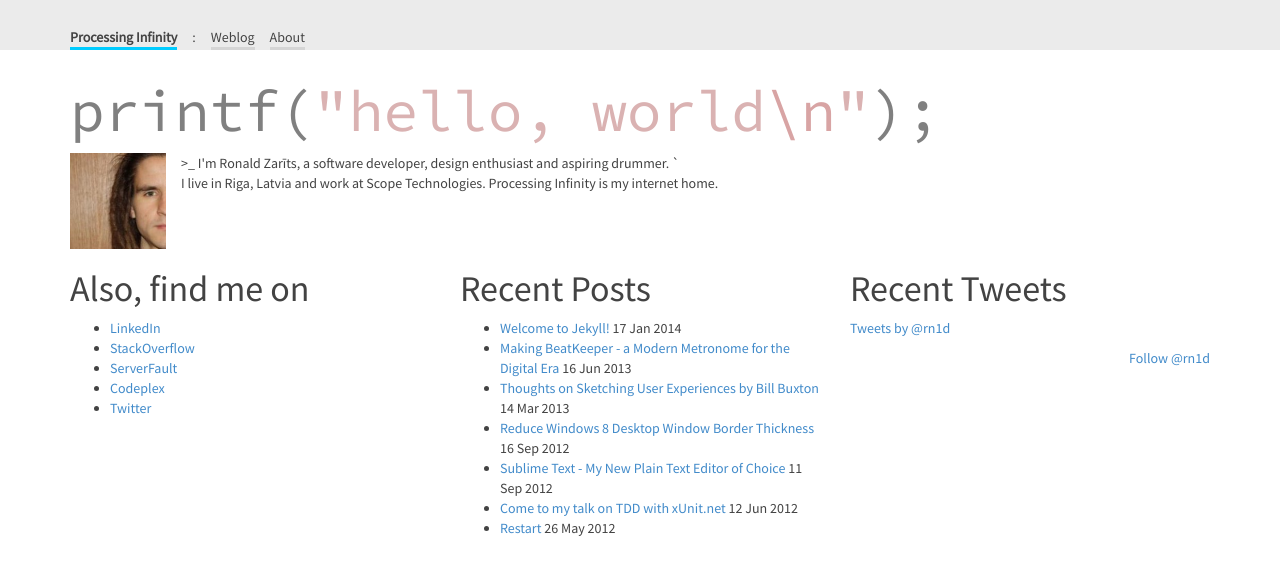
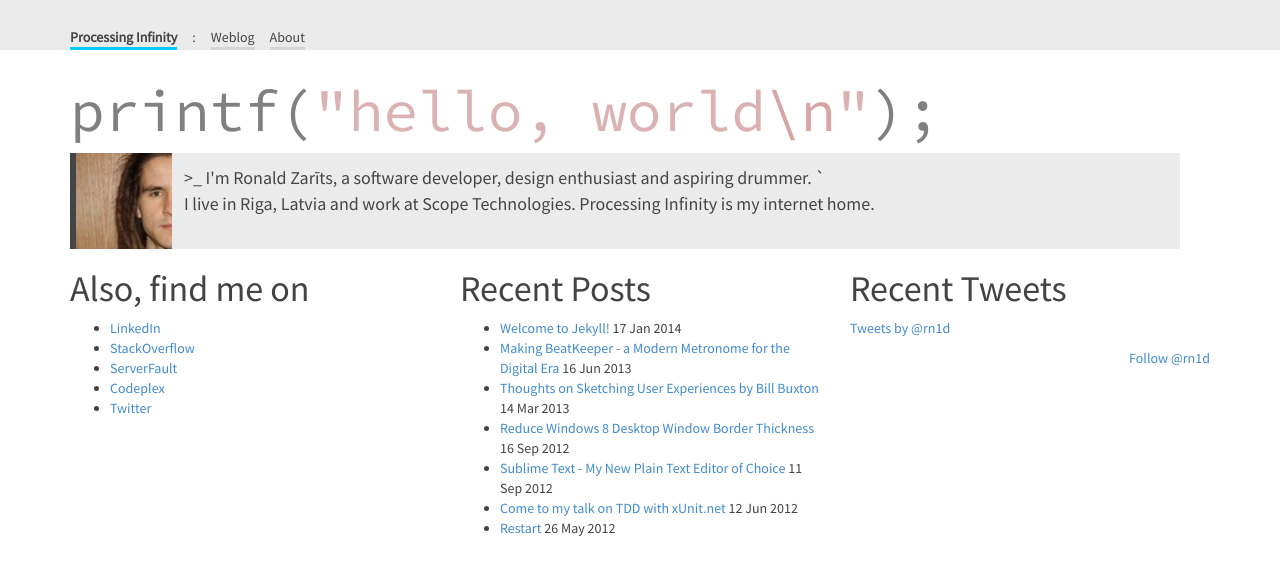
Before and after one commit to rn1d/rn1d.github.io, a Jekyll site: the page built from index.html, in a window 1280 px wide. Shown: the top 575 px of the page. Built offline with Jekyll 4.4.1, drawn with Linux system fonts in a browser that asks for light colours; nearby versions of some CDN libraries; Markdown is read by kramdown in place of the engine named in the settings; comment, search, counter and statistics services are not loaded.

Commit message:
Intro container styling
Styling for personal introduction container.
+Added retina image for profile picture

```diff
--- a/assets/css/main.css
+++ b/assets/css/main.css
@@ -120,6 +120,26 @@ h6,
 .nav > li > a:hover{
   color: #6c6c6c;
   background-color: inherit;
+}
+
+/*
+    Front page
+*/
+
+.accentContainer {
+  background-color: #ebebeb;
+  color: #454545;
+  border-left: 6px solid #454545;
+  font-size: 18px;
+  overflow: auto;
+}
+
+#intro-portrait {
+  padding-right: 12px;
+}
+
+#intro-text {
+  padding: 12px;
 }
 
 /*
--- a/index.html
+++ b/index.html
@@ -11,17 +11,15 @@ title: Hello!
     </article>
 </div>
 
-<div id="introduction" class="row">
-    <article class="col-md-12">
+<div id="introduction" class="row col-md-12">
+    <div class="accentContainer">
         <!-- style="margin-left: -1px; overflow-y: auto;" -->
-        <div class="accentContainer">
-            <img class="pull-left" width="96" height="96" alt="Ronald Zarits" src="assets/img/zarits_face.jpg" />
-            <p class="col-md-10">
-                &gt;_ I'm Ronald Zarīts, a software developer, design enthusiast and aspiring drummer. `<br />
-                I live in Riga, Latvia and work at Scope Technologies. Processing Infinity is my internet home.
-            </p>
-        </div>
-    </article>
+        <img id="intro-portrait" class="pull-left img-responsive" alt="Ronald Zarits" src="assets/img/zarits_face.jpg" />
+        <p id="intro-text">
+            &gt;_ I'm Ronald Zarīts, a software developer, design enthusiast and aspiring drummer. `<br />
+            I live in Riga, Latvia and work at Scope Technologies. Processing Infinity is my internet home.
+        </p>
+    </div>
 </div>
 
 <div id="tripel-container" class="row">
```
Also changed, not shown: assets/img/zarits_face.jpg, assets/img/zarits_face_2x.jpg (added).
